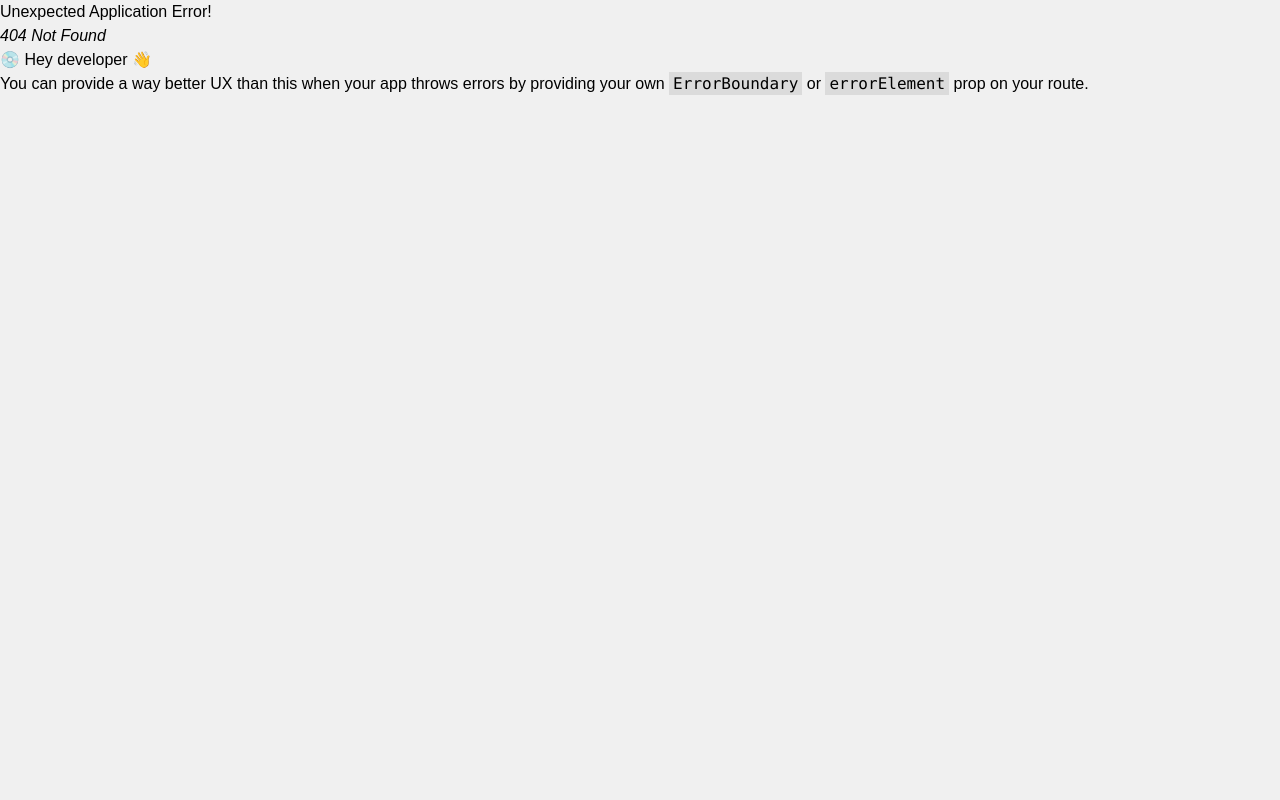
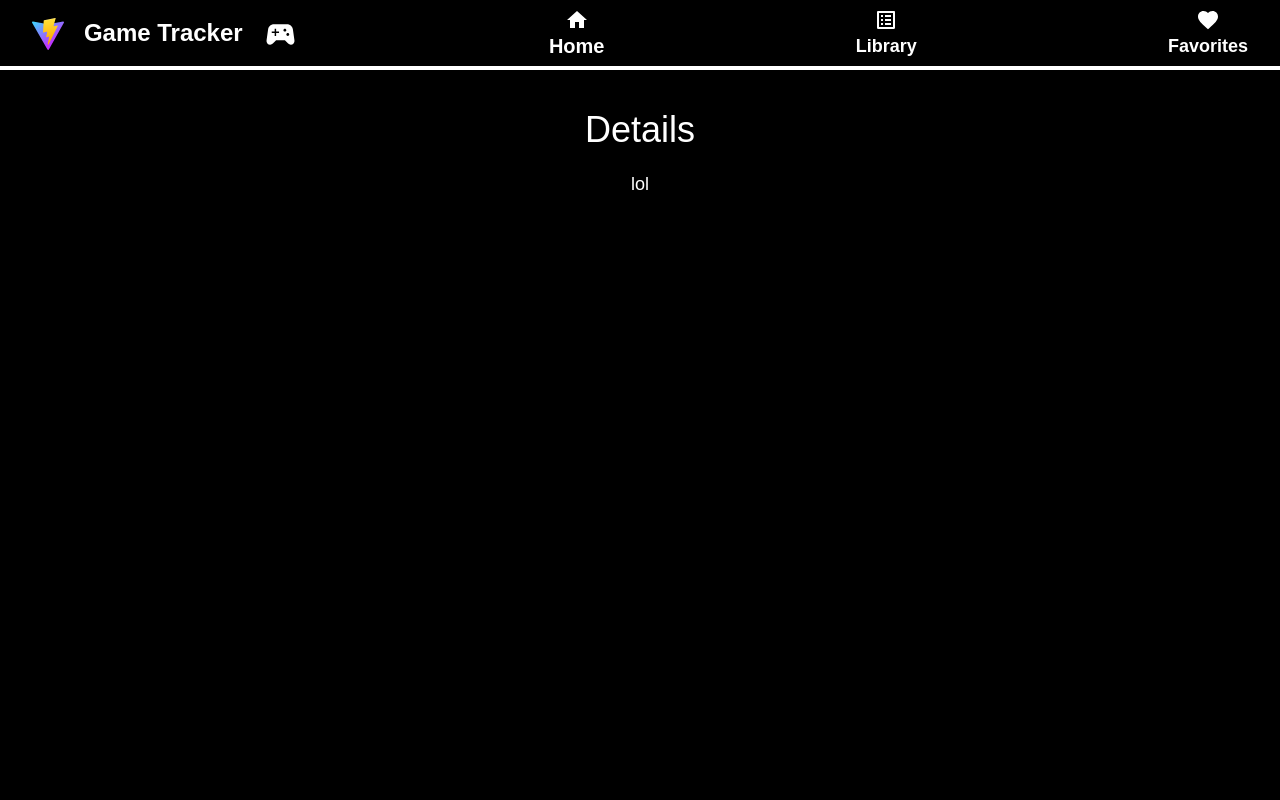
Before and after one commit to JhonrayAcojedo/game-tracker, a React (Vite) app: page /library/1 in a window 1280 px wide. Before the commit this address had no page. Shown: the top 800 px of the page. Built offline with nearby package versions, Linux system fonts and the light colour scheme.

Commit message:
Add details apge

```diff
--- a/src/App.jsx
+++ b/src/App.jsx
@@ -2,8 +2,10 @@ import React, { useState } from 'react'
 import Layout from './layouts/layout'
 import Landing from './components/landing/index'
 import Library from './components/library'
+import Details from './components/details'
 
 import { BrowserRouter as Router, createBrowserRouter, createRoutesFromElements, Route, RouterProvider } from 'react-router-dom'
+
 const App = () => {
 
   const router = createBrowserRouter(
@@ -11,6 +13,7 @@ const App = () => {
     <Route path="/" element={<Layout/>}>
       <Route index element={<Landing/>}/>
       <Route path='/library' element={<Library/>}/>
+      <Route path='/library/:id' element={<Details/>}/>
     </Route>)
   )
   return (
--- a/src/components/card/index.jsx
+++ b/src/components/card/index.jsx
@@ -1,11 +1,11 @@
 import React from 'react'
 
-const Card = ({game}) => {
+const Card = ({game, onClick}) => {
   return (
-    <div className='relative bg-white hover:border-white hover:border-5 hover:p-1' style={{ width: '200px', overflow: 'hidden' }}>
+    <div onClick={onClick} className='relative bg-white hover:border-white hover:border-5 hover:p-1 cursor-pointer' style={{ width: '200px', overflow: 'hidden' }}>
       <img src={game.Image} alt={game.title} style={{ width: '100%', height: '100%', objectFit: 'cover' }} />
       <div className="absolute inset-0 bg-gray-800 opacity-0 bg-opacity-0 hover:opacity-100 hover:bg-opacity-50 transition-opacity duration-500 flex items-center justify-center">
-            <span className='text-white text-xl font-semibold text-center px-1'>{game.Title}</span>
+            <span className='text-white text-xl font-semibold text-center px-1 select-none'>{game.Title}</span>
       </div>
     </div>
   );
--- /dev/null
+++ b/src/components/details/index.jsx
@@ -0,0 +1,13 @@
+import React from 'react'
+
+const Details = () => {
+  return (
+    <div className='bg-black pt-[70px] w-full min-h-screen'>
+      <h1 className='text-white text-4xl text-center pt-10'>Details</h1>
+        <p className='text-white text-lg text-center pt-5'>lol</p>
+
+    </div>
+  )
+}
+
+export default Details
--- a/src/components/library/index.jsx
+++ b/src/components/library/index.jsx
@@ -1,20 +1,22 @@
 import React from 'react'
 import Card from '../card'
 
+import { useNavigate } from 'react-router-dom'
+
 import data from '../../../games.json'
 const Library = () => {
+  const navigate = useNavigate()
   return (
     <div className='bg-black pt-[70px] w-full min-h-screen'>
       <h1 className='text-white text-4xl text-center pt-10'>Welcome to your Game Library</h1>
         <p className='text-white text-lg text-center pt-5'>Browse to your heart's content</p>
         <br/>
 
-        <div className='flex justify-between px-10'>
+        <div className='flex columns-4 justify-between px-10'>
           {data.games.map((game, index) => (
-              <Card key={index} game={game}/>
+              <Card key={index} game={game} onClick={() => {navigate(`/library/${index}`)}}/>
           ))}
         </div>
-
     </div>
   )
 }
--- a/src/components/navbar/index.jsx
+++ b/src/components/navbar/index.jsx
@@ -9,7 +9,7 @@ import FavoriteIcon from '@mui/icons-material/Favorite'
 
 const Nav = () => {
   return (
-    <div className="float-left shadow fixed text-white pl-25 pr-50 bg-black px-8 border-b-4 border-white py-2" style={{width: '100%', height: '70px'}}>
+    <div className="float-left shadow fixed text-white pl-25 pr-50 bg-black px-8 border-b-4 border-white py-2 z-10" style={{width: '100%', height: '70px'}}>
       <div className="lg:block xl:block 2xl:block">
         <div className="flex items-center justify-between h-full">
           <div className="flex items-center">
```
